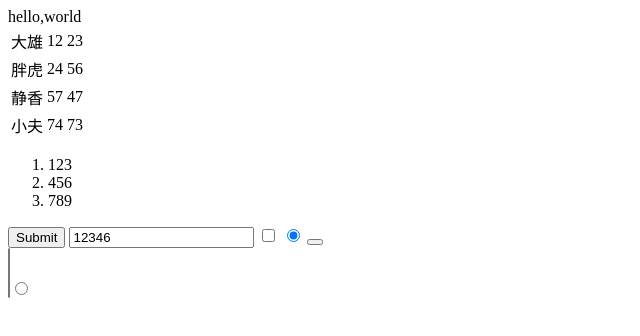
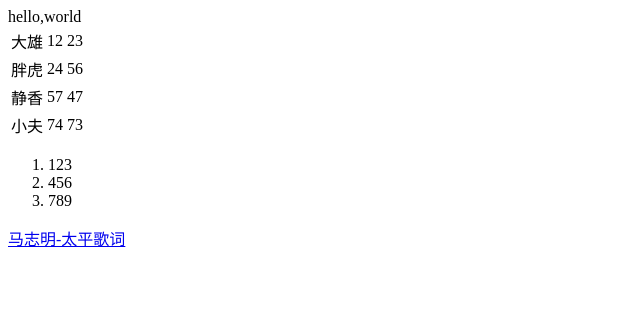
Before and after one commit to nogaotie/nogaotie.github.io, a plain HTML site: page index.html in a window 1280 px wide. Shown: the whole page, without its empty margins (0-640 px from the left). Drawn offline with Linux system fonts and the light colour scheme.

Commit message:
Update index.html

```diff
--- a/index.html
+++ b/index.html
@@ -32,15 +32,6 @@ hello,world
 	<li>456</li>
 	<li>789</li>
 </ol>
-<form>
-	<input type="submit" name="确定">
-	<input type="text" name="回复" value="12346">
-	<input type="checkbox" name="b1" value="aaa">
-	<input type="radio" name="a1" value="100" checked>
-	<button name="啊啊啊" value="123" type="button"></button><br>
-	<select name="asd" size="3">
-		<input type="radio">
-	</select>
-</form>
+	<a href="https://nogaotie.github.io/相声/太平歌词.html">马志明-太平歌词</a>
 </body>
 </html>
```
